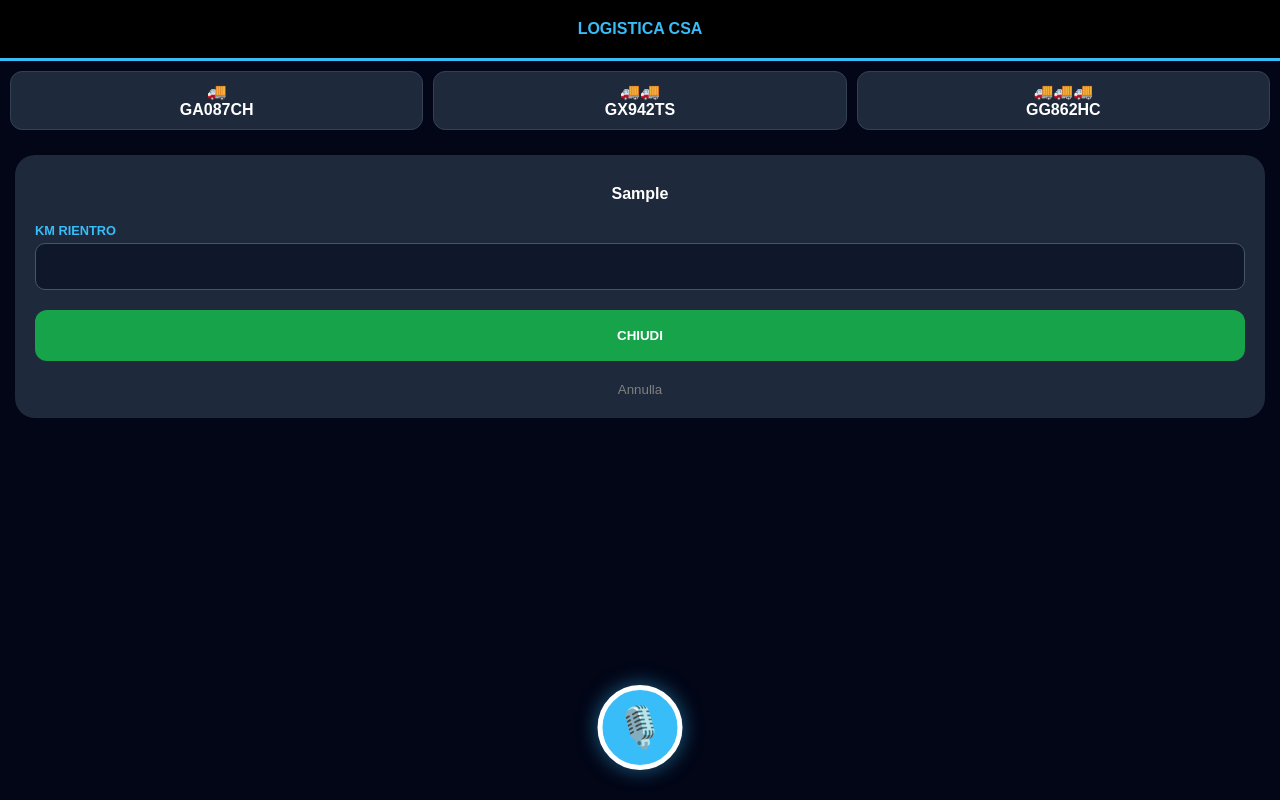
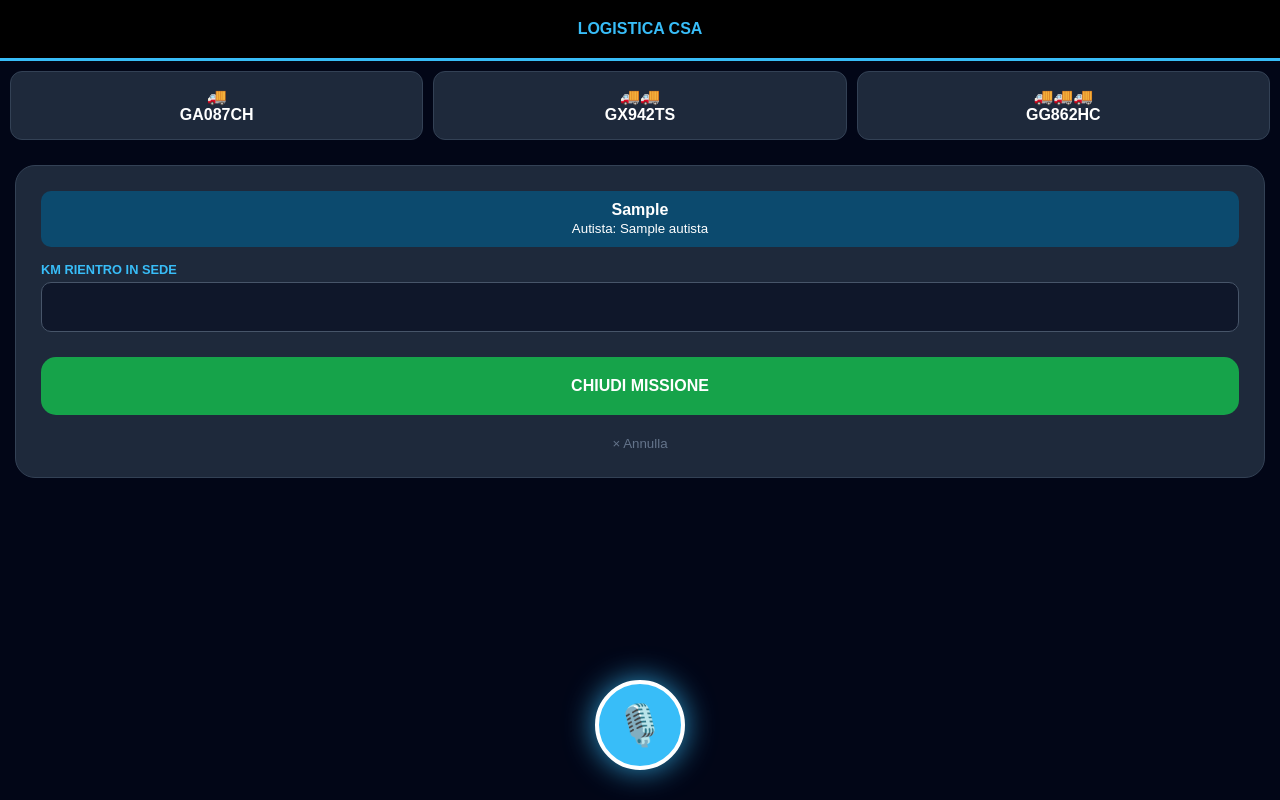
Before and after one commit to valerio121291/furgoni-uscite, a Flask app: template templates/form.html in a window 1280 px wide. Run offline with Flask 3, Linux system fonts and the light colour scheme; the template is opened without the code that fills it: most values are stand-ins (such as "Sample title", 1, 10 or a date in 2020).

Commit message:
Update form.html

```diff
--- a/templates/form.html
+++ b/templates/form.html
@@ -6,66 +6,112 @@
     <title>Logistica CSA</title>
     <style>
         :root { --bg: #020617; --card: #1e293b; --accent: #38bdf8; --success: #22c55e; --warning: #f59e0b; }
-        body { font-family: sans-serif; background: var(--bg); color: white; margin: 0; padding-bottom: 120px; }
+        body { font-family: sans-serif; background: var(--bg); color: white; margin: 0; padding-bottom: 120px; overflow-x: hidden; }
         .header { background: #000; color: var(--accent); padding: 20px; text-align: center; font-weight: 800; border-bottom: 3px solid var(--accent); }
         .status-container { display: grid; grid-template-columns: repeat(3, 1fr); gap: 10px; padding: 10px; }
-        .truck-card { background: var(--card); padding: 10px; border-radius: 12px; text-align: center; border: 1px solid #334155; }
-        .truck-card.In.Viaggio { border-color: var(--warning); }
+        .truck-card { background: var(--card); padding: 15px 5px; border-radius: 12px; text-align: center; border: 1px solid #334155; }
+        .truck-card.In.Viaggio { border-color: var(--warning); box-shadow: 0 0 10px var(--warning); }
         .truck-card.Libero { border-color: var(--success); }
-        .card { background: var(--card); margin: 15px; padding: 20px; border-radius: 20px; }
-        label { display: block; margin-top: 10px; color: var(--accent); font-size: 0.8rem; font-weight: bold; }
-        select, input { width: 100%; padding: 15px; margin-top: 5px; border-radius: 10px; border: 1px solid #475569; background: #0f172a; color: white; box-sizing: border-box; }
-        .btn { width: 100%; padding: 18px; margin-top: 20px; border-radius: 12px; border: none; font-weight: bold; color: white; text-transform: uppercase; cursor: pointer; }
+        .card { background: var(--card); margin: 15px; padding: 25px; border-radius: 20px; border: 1px solid #334155; }
+        label { display: block; margin-top: 15px; color: var(--accent); font-weight: bold; font-size: 0.8rem; }
+        select, input { width: 100%; padding: 15px; margin-top: 5px; border-radius: 10px; border: 1px solid #475569; background: #0f172a; color: white; box-sizing: border-box; font-size: 1rem; }
+        .btn { width: 100%; padding: 20px; margin-top: 25px; border-radius: 15px; border: none; font-weight: bold; color: white; text-transform: uppercase; cursor: pointer; font-size: 1rem; }
         .btn-start { background: #0284c7; } .btn-next { background: #d97706; } .btn-stop { background: #16a34a; }
-        /* TASTO VOCALE */
-        #voiceBtn { position: fixed; bottom: 30px; left: 50%; transform: translateX(-50%); width: 85px; height: 85px; border-radius: 50%; background: var(--accent); border: 5px solid white; font-size: 40px; cursor: pointer; z-index: 9999; display: flex; align-items: center; justify-content: center; box-shadow: 0 0 20px rgba(56,189,248,0.5); }
+        #voiceBtn { position: fixed; bottom: 30px; left: 50%; transform: translateX(-50%); width: 90px; height: 90px; border-radius: 50%; background: var(--accent); border: 4px solid white; font-size: 40px; z-index: 9999; display: flex; align-items: center; justify-content: center; box-shadow: 0 0 30px rgba(56,189,248,0.8); cursor: pointer; -webkit-tap-highlight-color: transparent; }
     </style>
 </head>
 <body>
     <div class="header">LOGISTICA CSA</div>
+
     <div class="status-container">
         <div class="truck-card {{ furgoni['GA087CH'].stato }}">🚚<br><strong>GA087CH</strong></div>
         <div class="truck-card {{ furgoni['GX942TS'].stato }}">🚚🚚<br><strong>GX942TS</strong></div>
         <div class="truck-card {{ furgoni['GG862HC'].stato }}">🚚🚚🚚<br><strong>GG862HC</strong></div>
     </div>
-    <div class="main-container"><div class="card"><form method="post">
+
+    <div class="main-container"><div class="card"><form method="post" id="mainForm">
         {% if not targa_attiva %}
-            <label>FURGONE</label><select name="targa"><option value="GA087CH">GA087CH</option><option value="GX942TS">GX942TS</option><option value="GG862HC">GG862HC</option></select>
-            <label>AUTISTA</label><select name="autista"><option>Valerio</option><option>Daniele</option><option>Costantino</option><option>Stefano</option></select>
-            <label>PARTENZA</label><select name="partenza" id="partenza"><option value="Tiburtina">Tiburtina</option><option value="Rieti">Rieti</option></select>
-            <label>KM INIZIO</label><input type="number" name="km_partenza" id="km_input" placeholder="000000">
-            <button type="submit" name="azione" value="start" class="btn btn-start">Inizia</button>
+            <label>SELEZIONA FURGONE</label>
+            <select name="targa"><option value="GA087CH">GA087CH</option><option value="GX942TS">GX942TS</option><option value="GG862HC">GG862HC</option></select>
+            <label>AUTISTA</label>
+            <select name="autista" id="select_autista"><option>Valerio</option><option>Daniele</option><option>Costantino</option><option>Stefano</option></select>
+            <label>PARTENZA</label>
+            <select name="partenza" id="select_partenza"><option value="Tiburtina">Tiburtina</option><option value="Rieti">Rieti</option><option value="Sede">Sede</option></select>
+            <label>CHILOMETRI INIZIALI</label>
+            <input type="number" name="km_partenza" id="km_input" placeholder="000000">
+            <button type="submit" name="azione" value="start" class="btn btn-start">Inizia Missione</button>
         {% else %}
-            <div style="text-align:center; padding:10px;"><strong>{{ targa_attiva }}</strong></div>
+            <div style="text-align:center; padding:10px; background:#0c4a6e; border-radius:10px;"><strong>{{ targa_attiva }}</strong><br><small>Autista: {{ corsa_attiva.autista }}</small></div>
             <input type="hidden" name="targa" value="{{ targa_attiva }}">
             {% if corsa_attiva.step == 1 %}
-                <label>DESTINAZIONE</label><select name="destinazione" id="destinazione"><option value="Rieti">Rieti</option><option value="Avezzano">Avezzano</option></select>
-                <label>KM ARRIVO</label><input type="number" name="km_destinazione" id="km_input_2">
-                <button type="submit" name="azione" value="arrivo_dest" class="btn btn-next">Arrivato</button>
+                <label>DESTINAZIONE</label><select name="destinazione" id="select_dest"><option value="Rieti">Rieti</option><option value="L'Aquila">L'Aquila</option></select>
+                <label>KM ALL'ARRIVO</label><input type="number" name="km_destinazione" id="km_input_2">
+                <button type="submit" name="azione" value="arrivo_dest" class="btn btn-next">Registra Arrivo</button>
             {% else %}
-                <label>KM RIENTRO</label><input type="number" name="km_rientro" id="km_input_3">
-                <button type="submit" name="azione" value="stop" class="btn btn-stop">Chiudi</button>
+                <label>KM RIENTRO IN SEDE</label><input type="number" name="km_rientro" id="km_input_3">
+                <button type="submit" name="azione" value="stop" class="btn btn-stop">Chiudi Missione</button>
             {% endif %}
-            <button type="submit" name="azione" value="annulla" style="background:none; border:none; color:gray; width:100%; margin-top:20px;">Annulla</button>
+            <button type="submit" name="azione" value="annulla" style="background:none; border:none; color:#64748b; width:100%; margin-top:20px;">× Annulla</button>
         {% endif %}
     </form></div></div>
+
     <button id="voiceBtn" type="button">🎙️</button>
+
     <script>
-        const btn = document.getElementById('voiceBtn');
-        const recognition = new (window.SpeechRecognition || window.webkitSpeechRecognition)();
-        recognition.lang = 'it-IT';
-        btn.onclick = () => { recognition.start(); btn.style.background = 'red'; };
-        recognition.onresult = (e) => {
-            const text = e.results[0][0].transcript;
-            btn.style.background = '#38bdf8';
-            fetch('/chat_ia', { method: 'POST', headers: {'Content-Type': 'application/json'}, body: JSON.stringify({messaggio: text}) })
-            .then(r => r.json()).then(d => {
-                if(d.partenza) { let s = document.getElementById('partenza'); if(s) s.add(new Option(d.partenza, d.partenza, true, true)); }
-                if(d.destinazione) { let s = document.getElementById('destinazione'); if(s) s.add(new Option(d.destinazione, d.destinazione, true, true)); }
-                if(d.km) { let i = document.getElementById('km_input') || document.getElementById('km_input_2') || document.getElementById('km_input_3'); if(i) i.value = d.km.replace(/\D/g,''); }
-                window.speechSynthesis.speak(new SpeechSynthesisUtterance(d.risposta || "Fatto"));
-            });
-        };
+        const vBtn = document.getElementById('voiceBtn');
+        const SpeechRecognition = window.SpeechRecognition || window.webkitSpeechRecognition;
+
+        if (SpeechRecognition) {
+            const recognition = new SpeechRecognition();
+            recognition.lang = 'it-IT';
+
+            vBtn.onclick = () => {
+                recognition.start();
+                vBtn.style.background = 'red';
+                vBtn.innerText = "🛑";
+            };
+
+            recognition.onresult = (e) => {
+                const transcript = e.results[0][0].transcript;
+                vBtn.style.background = '#38bdf8';
+                vBtn.innerText = "🎙️";
+
+                fetch('/chat_ia', {
+                    method: 'POST',
+                    headers: {'Content-Type': 'application/json'},
+                    body: JSON.stringify({messaggio: transcript})
+                })
+                .then(r => r.json()).then(data => {
+                    // Compilazione Automatica
+                    if(data.autista) {
+                        let sel = document.getElementById('select_autista');
+                        if(sel) Array.from(sel.options).forEach(o => { if(o.text.includes(data.autista)) o.selected = true; });
+                    }
+                    if(data.partenza) {
+                        let sel = document.getElementById('select_partenza');
+                        if(sel) sel.add(new Option(data.partenza, data.partenza, true, true));
+                    }
+                    if(data.km) {
+                        let field = document.getElementById('km_input') || document.getElementById('km_input_2') || document.getElementById('km_input_3');
+                        if(field) field.value = data.km.replace(/\D/g,'');
+                    }
+                    if(data.destinazione) {
+                        let sel = document.getElementById('select_dest');
+                        if(sel) sel.add(new Option(data.destinazione, data.destinazione, true, true));
+                    }
+                    // Feedback Vocale
+                    const ut = new SpeechSynthesisUtterance(data.risposta || "Ho inserito i dati");
+                    ut.lang = 'it-IT';
+                    window.speechSynthesis.speak(ut);
+                });
+            };
+
+            recognition.onerror = () => { vBtn.style.background = '#38bdf8'; vBtn.innerText = "🎙️"; };
+            recognition.onend = () => { vBtn.style.background = '#38bdf8'; vBtn.innerText = "🎙️"; };
+
+        } else {
+            vBtn.onclick = () => alert("Microfono non supportato su questo browser. Usa Chrome.");
+        }
     </script>
 </body>
 </html>
```
